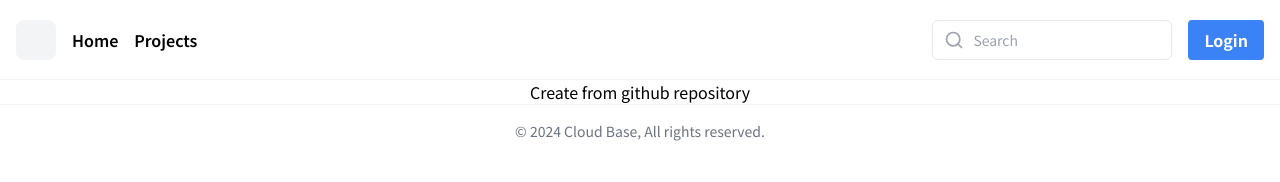
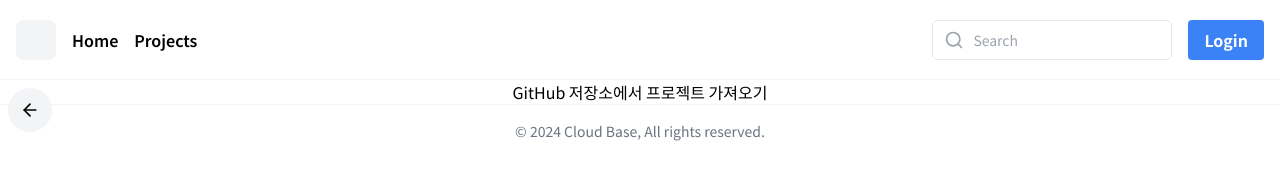
Before and after one commit to wwwcomcomcomcom/nexus-fe, a React (Vite) app: page /createProject in a window 1280 px wide. Both pictures are taken after typing "Sample", "Sample" into the empty fields and a click on the button "Create Project". Shown: the top 182 px of the page. Built offline with nearby package versions, Linux system fonts and the light colour scheme; no server answers.

Commit message:
Feat - CreateFromGithub page

```diff
--- a/src/component/createProject/CreateFromGithub.tsx
+++ b/src/component/createProject/CreateFromGithub.tsx
@@ -1,3 +1,28 @@
 export default function CreateFromGithub({setViewPage}:{setViewPage:(page:number)=>void}) {
-  return <h1>Create from github repository</h1>
+
+  return <>
+    <div
+        className="inline-flex items-center justify-center rounded-full bg-gray-100 p-3 m-2 absolute left-0"
+        onClick={() => setViewPage(0)}
+      >
+        <svg
+          xmlns="http://www.w3.org/2000/svg"
+          width="24"
+          height="24"
+          viewBox="0 0 24 24"
+          fill="none"
+          stroke="currentColor"
+          strokeWidth="2"
+          strokeLinecap="round"
+          strokeLinejoin="round"
+          className="h-5 w-5"
+        >
+          <path d="m12 19-7-7 7-7"></path>
+          <path d="M19 12H5"></path>
+        </svg>
+      </div>
+      <div className="flex flex-col">
+        <h1>GitHub 저장소에서 프로젝트 가져오기</h1>
+      </div>
+  </>
 }
```
